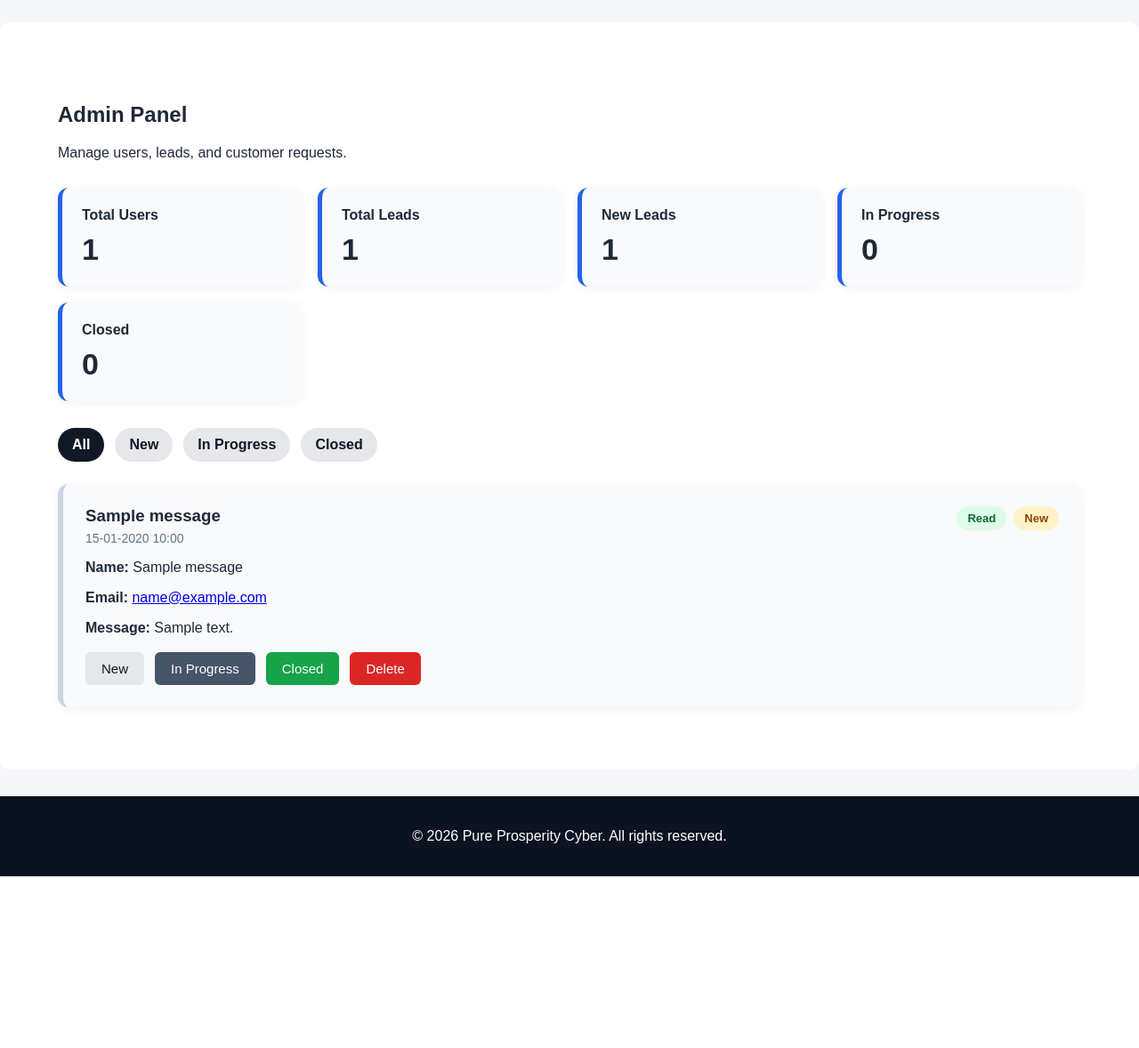
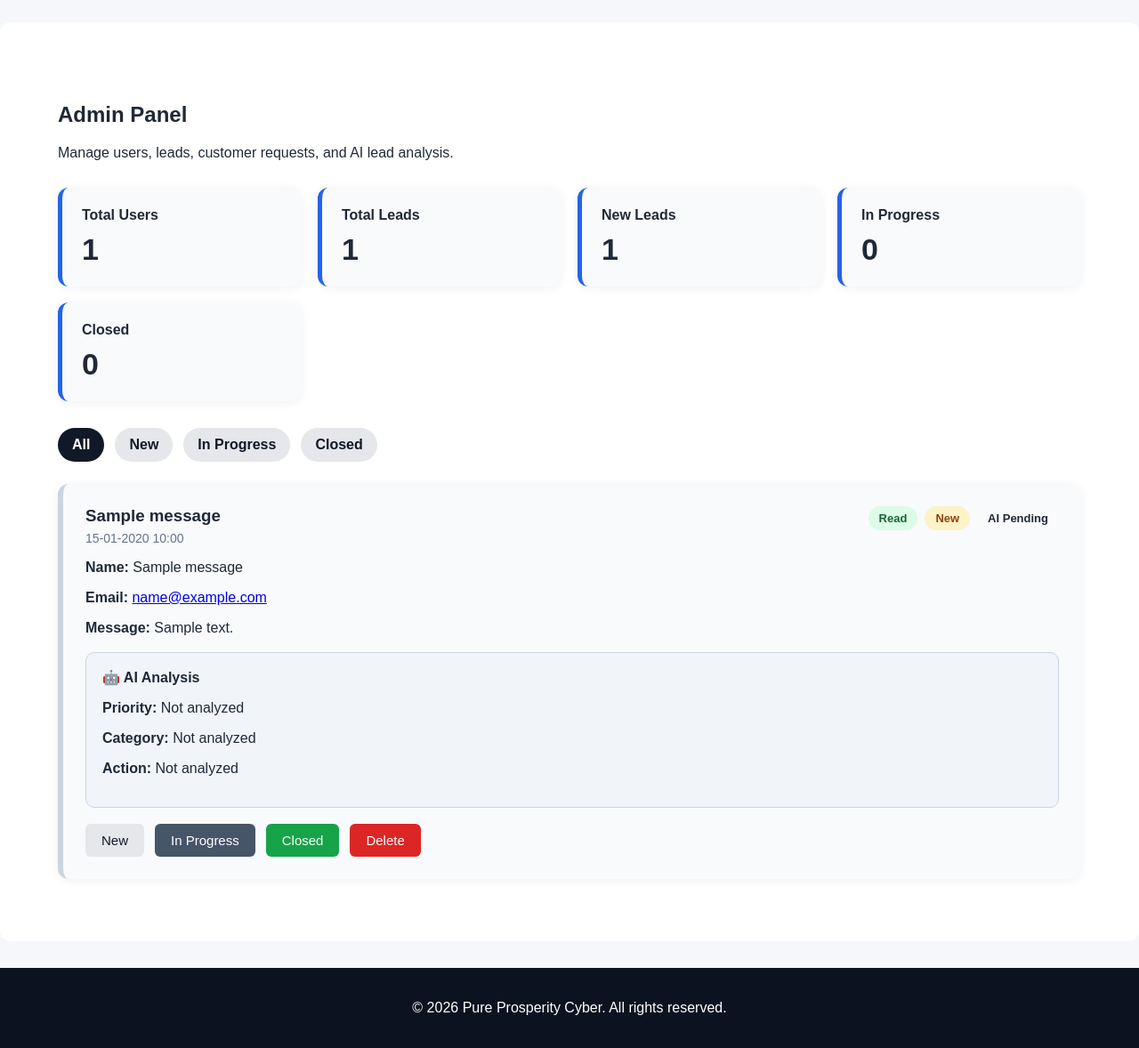
Before and after one commit to nampallymaneendra36-beep/my-business-site, a Flask app: page /dashboard in a window 1280 px wide. Shown: the part 68-1246 px from the top of the page at 89% size. Before the commit the page ends 1053 px from the top, so only its background shows below. Run offline with Flask 3, Linux system fonts and the light colour scheme; a user stored in the database is signed in; tables that the repository leaves empty hold one stand-in row (values such as "Sample post").

Commit message:
show ai analysis in dashboard

```diff
--- a/static/css/style.css
+++ b/static/css/style.css
@@ -357,3 +357,44 @@ textarea {
         flex-direction: column;
     }
 }
+
+.ai-box {
+    background: #f1f5f9;
+    border: 1px solid #cbd5e1;
+    padding: 18px;
+    border-radius: 10px;
+    margin-top: 18px;
+}
+
+.ai-box h4 {
+    margin-top: 0;
+    margin-bottom: 12px;
+}
+
+.ai-box {
+    background: #f1f5f9;
+    border: 1px solid #cbd5e1;
+    padding: 18px;
+    border-radius: 10px;
+    margin-top: 18px;
+}
+
+.ai-box h4 {
+    margin-top: 0;
+    margin-bottom: 12px;
+}
+
+.priority-high {
+    background: #fee2e2;
+    color: #991b1b;
+}
+
+.priority-medium {
+    background: #fef3c7;
+    color: #92400e;
+}
+
+.priority-low {
+    background: #dcfce7;
+    color: #166534;
+}
--- a/templates/dashboard.html
+++ b/templates/dashboard.html
@@ -6,7 +6,7 @@
 <section class="section">
     <div class="container">
         <h1>Admin Panel</h1>
-        <p>Manage users, leads, and customer requests.</p>
+        <p>Manage users, leads, customer requests, and AI lead analysis.</p>
 
         <div class="stats-grid">
             <div class="stat-card">
@@ -66,12 +66,29 @@
                                 {% else %}
                                     <span class="status-badge lead-closed">Closed</span>
                                 {% endif %}
+
+                                {% if msg.ai_priority == "High" %}
+                                    <span class="status-badge priority-high">AI High</span>
+                                {% elif msg.ai_priority == "Medium" %}
+                                    <span class="status-badge priority-medium">AI Medium</span>
+                                {% elif msg.ai_priority == "Low" %}
+                                    <span class="status-badge priority-low">AI Low</span>
+                                {% else %}
+                                    <span class="status-badge">AI Pending</span>
+                                {% endif %}
                             </div>
                         </div>
 
                         <p><strong>Name:</strong> {{ msg.name }}</p>
                         <p><strong>Email:</strong> <a href="mailto:{{ msg.email }}">{{ msg.email }}</a></p>
                         <p><strong>Message:</strong> {{ msg.message }}</p>
+
+                        <div class="ai-box">
+                            <h4>🤖 AI Analysis</h4>
+                            <p><strong>Priority:</strong> {{ msg.ai_priority or "Not analyzed" }}</p>
+                            <p><strong>Category:</strong> {{ msg.ai_category or "Not analyzed" }}</p>
+                            <p><strong>Action:</strong> {{ msg.ai_action or "Not analyzed" }}</p>
+                        </div>
 
                         <div class="message-actions">
                             {% if not msg.is_read %}
```
